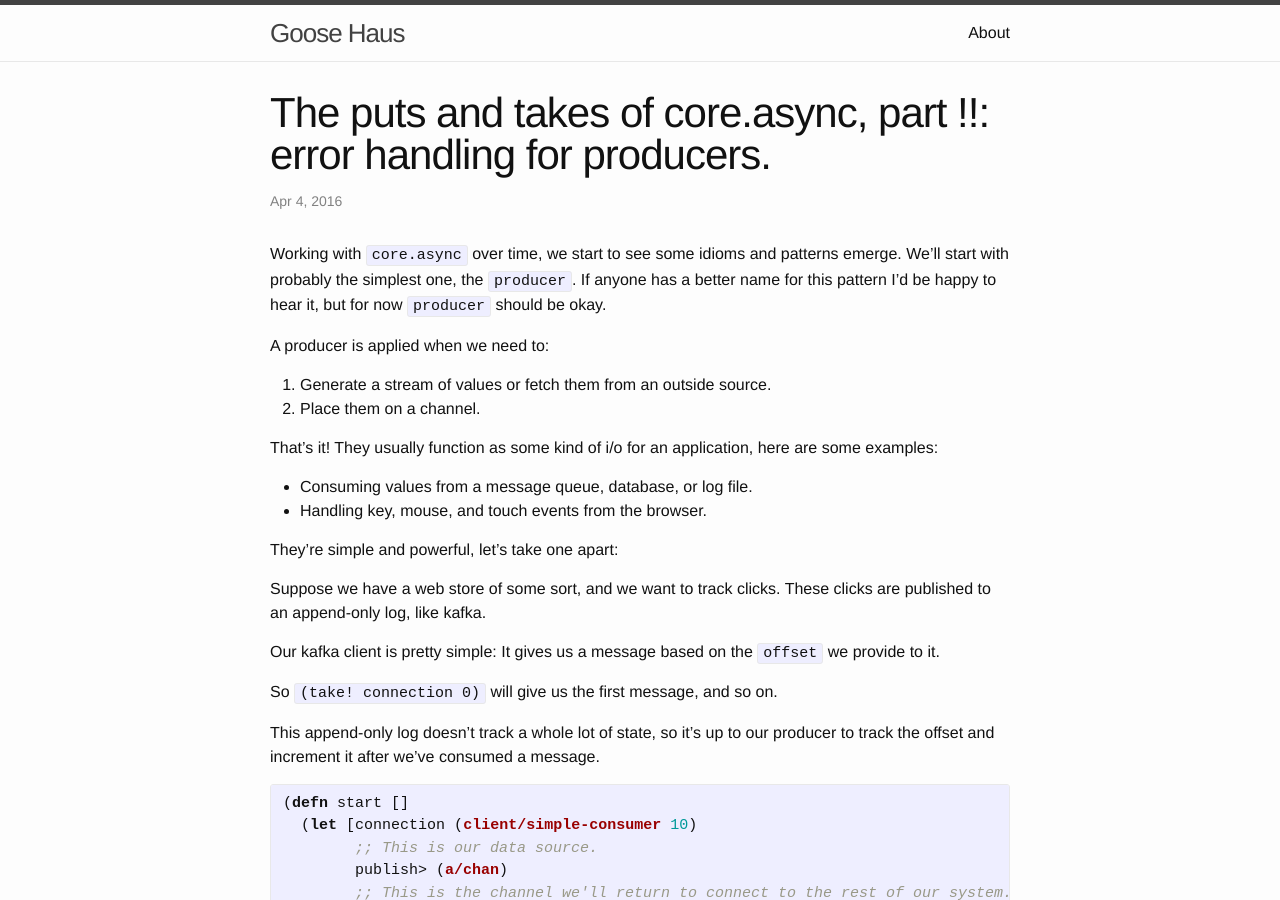
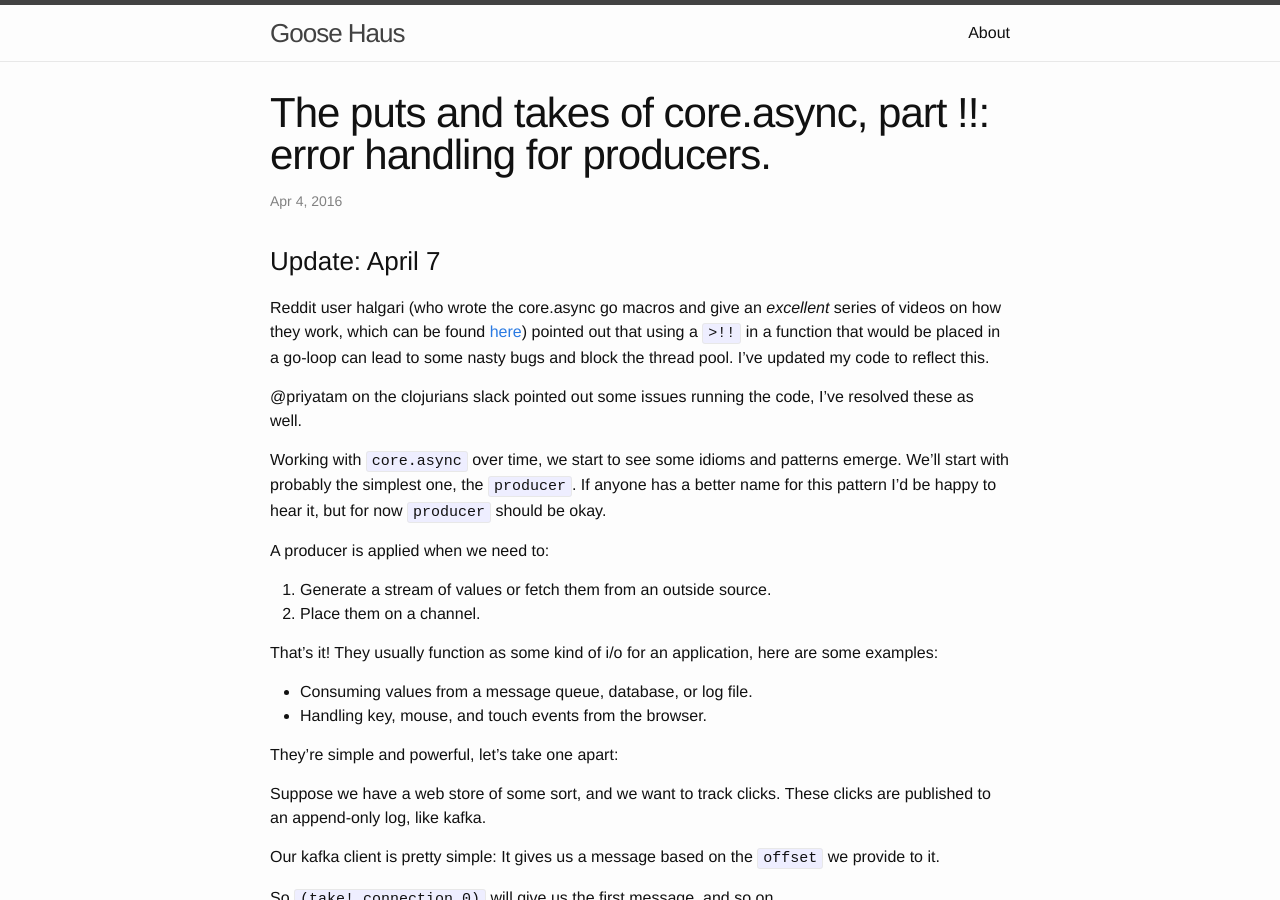
Before and after one commit to angusiguess/angusiguess.github.io-archive, a Jekyll site: the page built from _posts/2016-04-04-producers-and-error-handling.markdown, in a window 1280 px wide and 900 px high. Built offline with Jekyll 4.4.1, drawn with Linux system fonts in a browser that asks for light colours.

Commit message:
Give credit where due

````diff
--- a/_posts/2016-04-04-producers-and-error-handling.markdown
+++ b/_posts/2016-04-04-producers-and-error-handling.markdown
@@ -3,6 +3,17 @@ layout: post
 title: "The puts and takes of core.async, part !!: error handling for producers."
 date: 2016-04-04 22:00:00
 ---
+
+### Update: April 7
+
+Reddit user halgari (who wrote the core.async go macros and give an *excellent* series of videos on how they work,
+which can be found [here](https://www.youtube.com/watch?v=R3PZMIwXN_g))
+pointed out that using a ```>!!``` in a function that would be
+placed in a go-loop can lead to some nasty bugs and block the thread pool. I've
+updated my code to reflect this.
+
+@priyatam on the clojurians slack pointed out some issues running the code, I've
+resolved these as well.
 
 Working with ```core.async``` over time, we start to see some idioms and patterns
 emerge. We'll start with probably the simplest one, the ```producer```. If anyone
````
